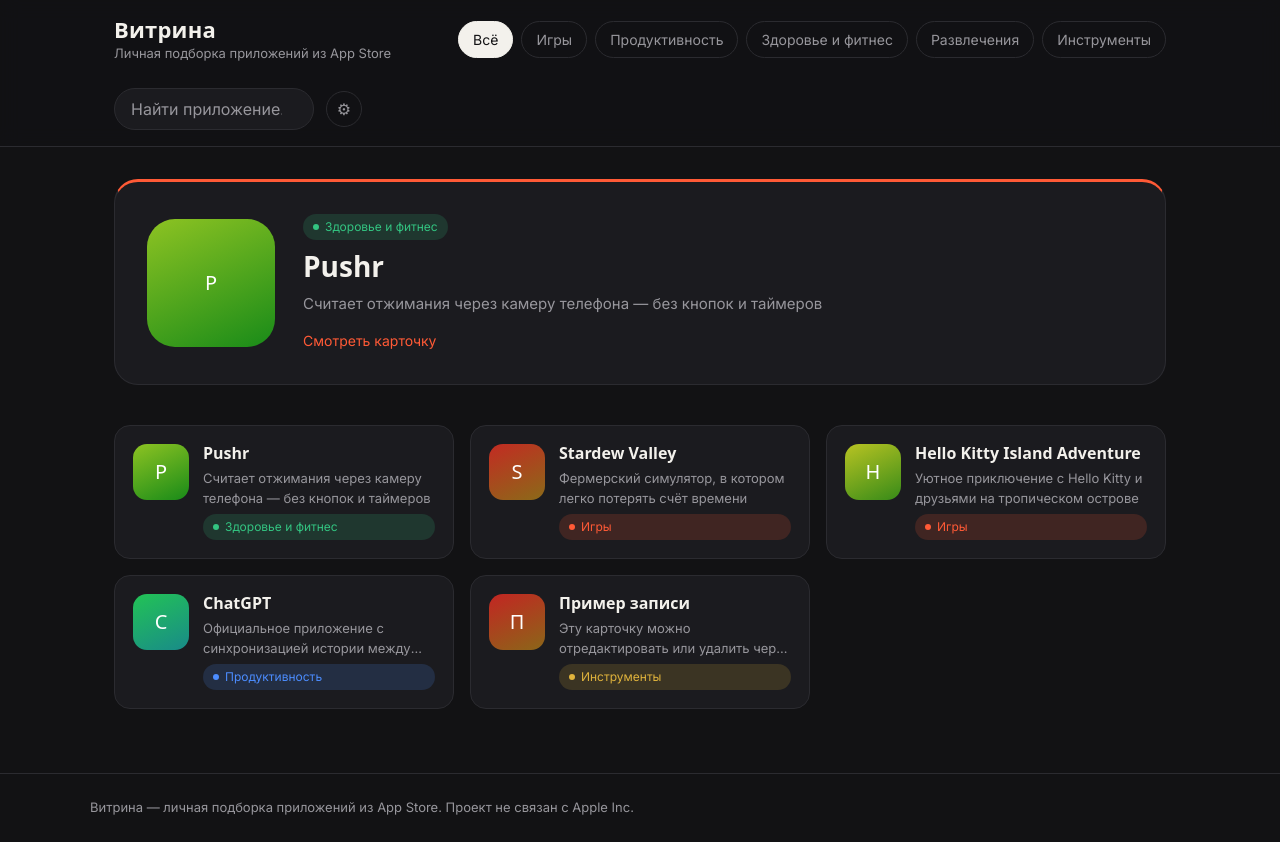
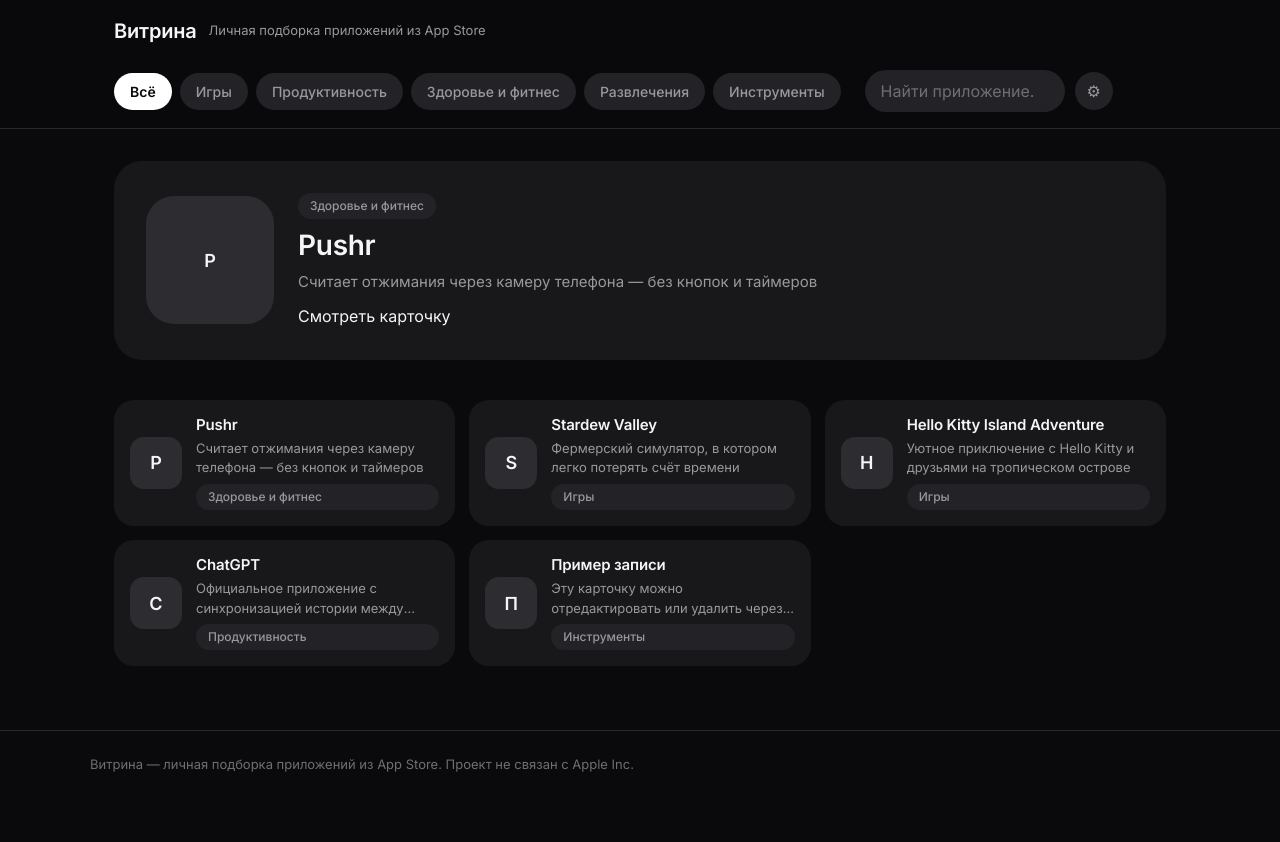
Before and after one commit to Colorinzo/www, a plain HTML site: page index.html in a window 1280 px wide. After the commit the page ends 800 px from the top, so only its background shows below. Drawn offline with Linux system fonts and the light colour scheme; a web font is replaced by a local one.

Commit message:
Update style.css

```diff
--- a/css/style.css
+++ b/css/style.css
@@ -1,24 +1,27 @@
 /* -------------------------------------------------------------------------
-   Витрина — design tokens
-   Тёмная база (приложения живут в тёмном режиме iOS), тёплый оттенок вместо
-   чистого чёрного, один акцентный цвет для интерфейса + отдельные цвета
-   категорий как функциональная маркировка, а не украшение.
+   Витрина — design tokens (v2)
+   Монохромная тёмная гамма по референсам: почти чёрный фон, тёмно-серые
+   карточки, единственный "яркий" акцент — белый (как в кнопках Sign in /
+   Continue), капсульные формы для кнопок и полей, без цветной маркировки.
 ------------------------------------------------------------------------- */
 :root {
-  --bg: #121214;
-  --surface: #1B1B1F;
-  --surface-hover: #212127;
-  --border: #2B2B30;
-  --text: #F3F1EC;
-  --text-dim: #97969C;
-  --accent: #FF5A36;
-  --accent-text: #17100D;
-  --radius-s: 10px;
-  --radius-m: 16px;
-  --radius-l: 24px;
+  --bg: #0A0A0C;
+  --surface: #18181B;
+  --surface-2: #232327;
+  --surface-3: #2C2C31;
+  --border: #2A2A2E;
+  --text: #F5F5F7;
+  --text-dim: #98989D;
+  --text-faint: #6E6E73;
+  --accent: #FFFFFF;
+  --accent-text: #0A0A0C;
+  --danger: #E5675A;
+  --radius-s: 12px;
+  --radius-m: 20px;
+  --radius-l: 28px;
+  --radius-full: 999px;
   --content-width: 1100px;
-  --font-display: 'Unbounded', system-ui, sans-serif;
-  --font-body: 'Inter', system-ui, -apple-system, sans-serif;
+  --font: 'Inter', system-ui, -apple-system, sans-serif;
 }
 
 * { box-sizing: border-box; }
@@ -29,18 +32,21 @@
   margin: 0;
   background: var(--bg);
   color: var(--text);
-  font-family: var(--font-body);
+  font-family: var(--font);
   font-size: 16px;
   line-height: 1.5;
   -webkit-font-smoothing: antialiased;
 }
 
-h1, h2, h3, .logo, .featured-body h2, .app-card-body h3 {
-  font-family: var(--font-display);
-  font-weight: 600;
-  line-height: 1.2;
+h1, h2, h3 {
+  font-family: var(--font);
+  font-weight: 800;
+  letter-spacing: -0.01em;
+  line-height: 1.15;
   margin: 0;
 }
+
+.logo { font-weight: 800; }
 
 p { margin: 0; }
 
@@ -54,7 +60,7 @@
 }
 
 :focus-visible {
-  outline: 2px solid var(--accent);
+  outline: 2px solid var(--text);
   outline-offset: 2px;
 }
 
@@ -74,8 +80,8 @@
   position: sticky;
   top: 0;
   z-index: 10;
-  background: rgba(18, 18, 20, 0.9);
-  backdrop-filter: blur(10px);
+  background: rgba(10, 10, 12, 0.85);
+  backdrop-filter: blur(14px);
   border-bottom: 1px solid var(--border);
 }
 
@@ -91,19 +97,36 @@
 
 .logo-block {
   display: flex;
-  flex-direction: column;
-  gap: 2px;
+  align-items: center;
+  gap: 10px;
   margin-right: auto;
 }
 
 .logo {
-  font-size: 22px;
-  letter-spacing: 0.01em;
+  display: flex;
+  align-items: center;
+  gap: 10px;
+  font-size: 20px;
+  letter-spacing: -0.01em;
+}
+
+.logo-mark {
+  display: grid;
+  place-items: center;
+  width: 28px;
+  height: 28px;
+  border-radius: 9px;
+  background: var(--accent);
+  color: var(--accent-text);
+  font-size: 14px;
+  font-weight: 800;
+  flex: none;
 }
 
 .logo-tagline {
   font-size: 13px;
   color: var(--text-dim);
+  padding-left: 2px;
 }
 
 .back-link {
@@ -125,92 +148,94 @@
 
 .nav-pill {
   flex: none;
-  border: 1px solid var(--border);
-  background: transparent;
+  border: none;
+  background: var(--surface-2);
   color: var(--text-dim);
-  padding: 7px 14px;
-  border-radius: 999px;
+  padding: 8px 16px;
+  border-radius: var(--radius-full);
   font-size: 14px;
+  font-weight: 500;
   cursor: pointer;
-  transition: border-color 0.15s ease, color 0.15s ease, background 0.15s ease;
+  transition: background 0.15s ease, color 0.15s ease;
 }
-.nav-pill:hover { color: var(--text); border-color: #454549; }
+.nav-pill:hover { background: var(--surface-3); color: var(--text); }
 .nav-pill.active {
-  background: var(--text);
-  color: var(--bg);
-  border-color: var(--text);
+  background: var(--accent);
+  color: var(--accent-text);
+  font-weight: 600;
 }
 
 .header-actions {
   display: flex;
   align-items: center;
-  gap: 12px;
+  gap: 10px;
 }
 
 #searchInput {
-  background: var(--surface);
-  border: 1px solid var(--border);
-  border-radius: 999px;
-  padding: 8px 16px;
+  background: var(--surface-2);
+  border: none;
+  border-radius: var(--radius-full);
+  padding: 9px 16px;
   width: 200px;
   max-width: 40vw;
-  transition: border-color 0.15s ease;
+  transition: background 0.15s ease;
 }
-#searchInput:focus { border-color: var(--accent); }
-#searchInput::placeholder { color: var(--text-dim); }
+#searchInput:focus { background: var(--surface-3); }
+#searchInput::placeholder { color: var(--text-faint); }
 
 .admin-link {
-  width: 36px;
-  height: 36px;
+  width: 38px;
+  height: 38px;
   display: grid;
   place-items: center;
   border-radius: 50%;
-  border: 1px solid var(--border);
+  background: var(--surface-2);
   font-size: 16px;
   flex: none;
-  transition: border-color 0.15s ease, color 0.15s ease;
+  transition: background 0.15s ease, color 0.15s ease;
   color: var(--text-dim);
 }
-.admin-link:hover { color: var(--text); border-color: #454549; }
+.admin-link:hover { color: var(--text); background: var(--surface-3); }
 
 /* --------------------------------- main / feed --------------------------- */
 
 main { max-width: var(--content-width); margin: 0 auto; padding: 32px 24px 64px; }
 
 .tag {
-  --tag-color: var(--accent);
   display: inline-flex;
   align-items: center;
   gap: 6px;
   font-size: 12px;
-  color: var(--tag-color);
-  background: color-mix(in srgb, var(--tag-color) 16%, transparent);
-  padding: 4px 10px;
-  border-radius: 999px;
+  font-weight: 500;
+  color: var(--text-dim);
+  background: var(--surface-2);
+  padding: 4px 12px;
+  border-radius: var(--radius-full);
 }
-.tag::before {
-  content: '';
-  width: 6px;
-  height: 6px;
-  border-radius: 50%;
-  background: var(--tag-color);
+
+.chevron {
+  flex: none;
+  width: 22px;
+  height: 22px;
+  display: grid;
+  place-items: center;
+  color: var(--text-faint);
 }
+.chevron svg { width: 16px; height: 16px; }
 
 /* Featured card */
 
 .featured-card {
   display: flex;
-  gap: 28px;
+  gap: 24px;
   align-items: center;
   background: var(--surface);
-  border: 1px solid var(--border);
-  border-top: 3px solid var(--accent);
   border-radius: var(--radius-l);
   padding: 32px;
   margin-bottom: 40px;
-  transition: border-color 0.15s ease, background 0.15s ease;
+  transition: background 0.15s ease;
 }
-.featured-card:hover { background: var(--surface-hover); border-color: #3a3a40; }
+.featured-card:hover { background: var(--surface-2); }
 
 .featured-icon {
   width: 128px;
@@ -221,44 +246,49 @@
 }
 .featured-icon img { width: 100%; height: 100%; object-fit: cover; }
 
-.featured-body { display: flex; flex-direction: column; gap: 10px; align-items: flex-start; }
+.featured-body { display: flex; flex-direction: column; gap: 10px; align-items: flex-start; flex: 1; min-width: 0; }
 .featured-body h2 { font-size: 28px; }
 .featured-body p { color: var(--text-dim); font-size: 15px; max-width: 56ch; }
-.featured-body .cta {
-  margin-top: 4px;
-  font-size: 14px;
-  color: var(--accent);
-  border-bottom: 1px solid transparent;
-  transition: border-color 0.15s ease;
+
+.featured-chevron {
+  flex: none;
+  width: 36px;
+  height: 36px;
+  display: grid;
+  place-items: center;
+  border-radius: 50%;
+  background: var(--surface-2);
+  color: var(--text);
+  transition: background 0.15s ease;
 }
-.featured-card:hover .cta { border-color: var(--accent); }
+.featured-chevron svg { width: 18px; height: 18px; }
+.featured-card:hover .featured-chevron { background: var(--surface-3); }
 
 /* Grid */
 
 .feed-grid {
   display: grid;
   grid-template-columns: repeat(3, 1fr);
-  gap: 16px;
+  gap: 14px;
 }
 
 .app-card {
   display: flex;
+  align-items: center;
   gap: 14px;
-  padding: 18px;
+  padding: 16px;
   background: var(--surface);
-  border: 1px solid var(--border);
   border-radius: var(--radius-m);
-  transition: border-color 0.15s ease, background 0.15s ease, transform 0.15s ease;
+  transition: background 0.15s ease, transform 0.15s ease;
 }
 .app-card:hover {
-  border-color: #3a3a40;
-  background: var(--surface-hover);
+  background: var(--surface-2);
   transform: translateY(-2px);
 }
 
 .app-card-icon {
-  width: 56px;
-  height: 56px;
+  width: 52px;
+  height: 52px;
   flex: none;
   border-radius: 14px;
   overflow: hidden;
@@ -270,14 +300,14 @@
   height: 100%;
   display: grid;
   place-items: center;
-  font-family: var(--font-display);
-  font-size: 20px;
-  color: #fff;
-  background: linear-gradient(155deg, hsl(var(--hue) 70% 45%), hsl(calc(var(--hue) + 40) 70% 32%));
+  font-weight: 800;
+  font-size: 18px;
+  color: var(--text);
+  background: var(--surface-3);
 }
 
-.app-card-body { display: flex; flex-direction: column; gap: 6px; min-width: 0; }
-.app-card-body h3 { font-size: 16px; }
+.app-card-body { display: flex; flex-direction: column; gap: 6px; min-width: 0; flex: 1; }
+.app-card-body h3 { font-size: 15px; font-weight: 700; }
 .app-card-body p {
   color: var(--text-dim);
   font-size: 13px;
@@ -322,16 +352,15 @@
   margin-top: 6px;
   background: var(--accent);
   color: var(--accent-text);
-  font-weight: 600;
-  padding: 10px 20px;
-  border-radius: 999px;
+  font-weight: 700;
+  padding: 11px 22px;
+  border-radius: var(--radius-full);
   font-size: 14px;
   transition: opacity 0.15s ease;
 }
-.cta-button:hover { opacity: 0.88; }
+.cta-button:hover { opacity: 0.85; }
 .cta-button.disabled {
-  background: transparent;
-  border: 1px solid var(--border);
+  background: var(--surface-2);
   color: var(--text-dim);
 }
 
@@ -359,13 +388,12 @@
   height: 340px;
   border-radius: var(--radius-m);
   flex: none;
-  border: 1px solid var(--border);
 }
 
 .added-meta {
   margin-top: 28px;
   font-size: 13px;
-  color: var(--text-dim);
+  color: var(--text-faint);
 }
 
 .related { margin-top: 56px; }
@@ -380,7 +408,7 @@
 .site-footer p {
   max-width: var(--content-width);
   margin: 0 auto;
-  color: var(--text-dim);
+  color: var(--text-faint);
   font-size: 13px;
 }
 
@@ -395,20 +423,21 @@
   flex: 1;
   background: var(--surface);
   border: 1px solid var(--border);
-  border-radius: var(--radius-s);
-  padding: 10px 14px;
+  border-radius: var(--radius-full);
+  padding: 11px 16px;
 }
+#passwordInput:focus { border-color: var(--text-dim); }
 #loginForm button {
   background: var(--accent);
   color: var(--accent-text);
   border: none;
-  border-radius: var(--radius-s);
-  padding: 10px 18px;
-  font-weight: 600;
+  border-radius: var(--radius-full);
+  padding: 11px 20px;
+  font-weight: 700;
   cursor: pointer;
 }
-.error-text { color: var(--accent); font-size: 13px; margin-top: 12px; }
-.hint { color: var(--text-dim); font-size: 13px; margin-top: 20px; }
+.error-text { color: var(--danger); font-size: 13px; margin-top: 12px; }
+.hint { color: var(--text-faint); font-size: 13px; margin-top: 20px; }
 
 .admin-toolbar {
   display: flex;
@@ -421,22 +450,22 @@
 .admin-toolbar h1 { font-size: 20px; }
 .toolbar-actions { display: flex; gap: 8px; }
 .toolbar-actions button, .import-label {
-  background: var(--surface);
-  border: 1px solid var(--border);
+  background: var(--surface-2);
+  border: none;
   color: var(--text);
-  border-radius: var(--radius-s);
-  padding: 8px 14px;
+  border-radius: var(--radius-full);
+  padding: 9px 16px;
   font-size: 13px;
+  font-weight: 500;
   cursor: pointer;
 }
-.toolbar-actions button:hover, .import-label:hover { border-color: #454549; }
+.toolbar-actions button:hover, .import-label:hover { background: var(--surface-3); }
 
 .app-form {
   display: flex;
   flex-direction: column;
   gap: 14px;
   background: var(--surface);
-  border: 1px solid var(--border);
   border-radius: var(--radius-m);
   padding: 24px;
   margin-bottom: 32px;
@@ -453,7 +482,7 @@
   color: var(--text);
   font-size: 14px;
 }
-.form-row input:focus, .form-row select:focus, .form-row textarea:focus { border-color: var(--accent); }
+.form-row input:focus, .form-row select:focus, .form-row textarea:focus { border-color: var(--text-dim); }
 .checkbox-row label { flex-direction: row; align-items: center; font-size: 14px; color: var(--text); }
 .checkbox-row input { width: auto; }
 
@@ -462,23 +491,23 @@
   background: var(--accent);
   color: var(--accent-text);
   border: none;
-  border-radius: var(--radius-s);
-  padding: 10px 20px;
-  font-weight: 600;
+  border-radius: var(--radius-full);
+  padding: 11px 22px;
+  font-weight: 700;
   cursor: pointer;
 }
 #cancelEditBtn {
-  background: transparent;
-  border: 1px solid var(--border);
+  background: var(--surface-2);
+  border: none;
   color: var(--text-dim);
-  border-radius: var(--radius-s);
-  padding: 10px 16px;
+  border-radius: var(--radius-full);
+  padding: 11px 18px;
   cursor: pointer;
 }
 
 .admin-status {
-  background: color-mix(in srgb, var(--accent) 14%, transparent);
-  color: var(--accent);
+  background: var(--surface-2);
+  color: var(--text);
   border-radius: var(--radius-s);
   padding: 10px 14px;
   font-size: 13px;
@@ -491,27 +520,26 @@
   align-items: center;
   gap: 14px;
   background: var(--surface);
-  border: 1px solid var(--border);
   border-radius: var(--radius-m);
   padding: 12px 16px;
 }
 .admin-row-icon { width: 40px; height: 40px; flex: none; border-radius: 10px; overflow: hidden; }
 .admin-row-icon img { width: 100%; height: 100%; object-fit: cover; }
 .admin-row-body { display: flex; flex-direction: column; gap: 2px; margin-right: auto; min-width: 0; }
-.admin-row-body strong { font-size: 14px; }
+.admin-row-body strong { font-size: 14px; font-weight: 700; }
 .admin-row-body span { font-size: 12px; color: var(--text-dim); }
 .admin-row-actions { display: flex; gap: 8px; flex: none; }
 .admin-row-actions button {
-  background: transparent;
-  border: 1px solid var(--border);
+  background: var(--surface-2);
+  border: none;
   color: var(--text);
-  border-radius: var(--radius-s);
-  padding: 6px 12px;
+  border-radius: var(--radius-full);
+  padding: 7px 14px;
   font-size: 12px;
   cursor: pointer;
 }
-.admin-row-actions button:hover { border-color: #454549; }
-.admin-row-actions button.danger { color: var(--accent); border-color: color-mix(in srgb, var(--accent) 40%, var(--border)); }
+.admin-row-actions button:hover { background: var(--surface-3); }
+.admin-row-actions button.danger { color: var(--danger); }
 
 /* --------------------------------- responsive ------------------------------ */
 
@@ -523,6 +551,7 @@
   .feed-grid { grid-template-columns: 1fr; }
   .featured-card { flex-direction: column; align-items: flex-start; padding: 24px; }
   .featured-icon { width: 96px; height: 96px; }
+  .featured-chevron { display: none; }
   .header-inner { padding: 14px 16px; }
   #searchInput { width: 140px; }
   .detail-top { flex-direction: column; align-items: flex-start; }
```
